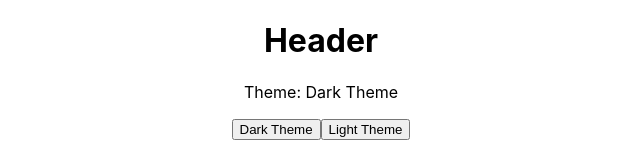
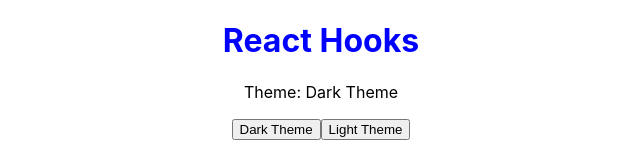
Before and after one commit to 2Fac3R/curso-react-hooks, a React (Create React App) app: page / in a window 1280 px wide. Shown: the top 160 px of the page, without its empty margins (319-959 px from the left). Built offline with nearby package versions, Linux system fonts and the light colour scheme; no server answers.

Commit message:
useContext

```diff
--- a/src/components/Header.jsx
+++ b/src/components/Header.jsx
@@ -1,11 +1,13 @@
-import React, { useState } from 'react'
+import React, { useState, useContext } from 'react'
+import ThemeContext from '../context/ThemeContext';
 
 const Header = () => {
   const [theme, setTheme] = useState(false);
+  const color = useContext(ThemeContext);
 
   return (
     <div className='Header'>
-      <h1>Header</h1>
+      <h1 style={{ color }}>React Hooks</h1>
       <p>Theme: {theme ? 'Light Theme' : 'Dark Theme'}</p>
       <button
         onClick={() => setTheme(false)}
--- /dev/null
+++ b/src/context/ThemeContext.js
@@ -0,0 +1,5 @@
+import React from "react";
+
+const ThemeContext = React.createContext(null);
+
+export default ThemeContext;
--- a/src/index.js
+++ b/src/index.js
@@ -3,11 +3,14 @@
 import './index.css';
 import App from './App';
 import reportWebVitals from './reportWebVitals';
+import ThemeContext from './context/ThemeContext';
 
 const root = ReactDOM.createRoot(document.getElementById('root'));
 root.render(
   <React.StrictMode>
-    <App />
+    <ThemeContext.Provider value="blue">
+      <App />
+    </ThemeContext.Provider>
   </React.StrictMode>
 );
 
```
